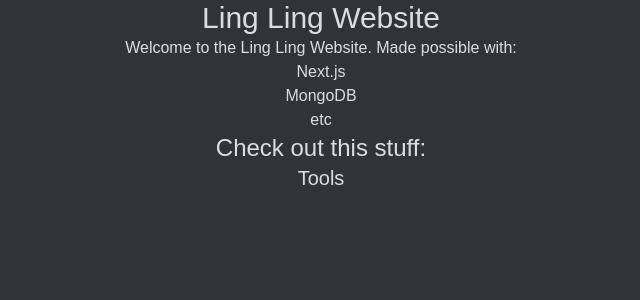
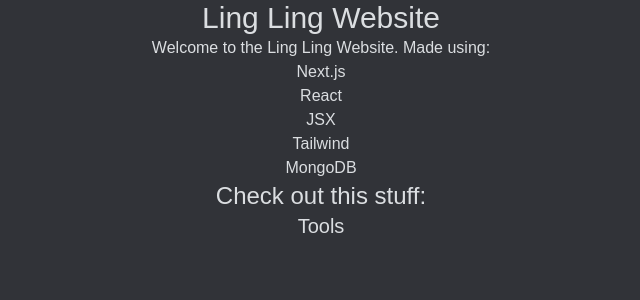
Before and after one commit to tinbolw/llw, a Next.js app: page / in a window 1280 px wide. Shown: the top 300 px of the page, without its empty margins (319-959 px from the left). Built offline with nearby package versions, Linux system fonts and the light colour scheme.

Commit message:
added heroicons, sidenav

```diff
--- a/app/not-found.tsx
+++ b/app/not-found.tsx
@@ -3,7 +3,7 @@
 export default function Custom404() {
   return (
     <main>
-      {/* <p className="md:text-3xl text-center">404 - Page Not Found</p> */}
+      <p className="md:text-3xl text-center">404 - Page Not Found</p>
       <Link href="/">
         <span className="md:text-xl">Return</span>
       </Link>
--- a/app/page.tsx
+++ b/app/page.tsx
@@ -6,12 +6,14 @@
       <div>
         <p className="md:text-3xl text-center">Ling Ling Website</p>
         <p className="text-center">
-          Welcome to the Ling Ling Website. Made possible with:
+          Welcome to the Ling Ling Website. Made using:
         </p>
         <ul className="text-center">
           <li>Next.js</li>
+          <li>React</li>
+          <li>JSX</li>
+          <li>Tailwind</li>
           <li>MongoDB</li>
-          <li>etc</li>
         </ul>
         <p className="md:text-2xl text-center">Check out this stuff:</p>
       </div>
```
Also changed, not shown: 1 other file (tests, documents, lock files or other folders).
